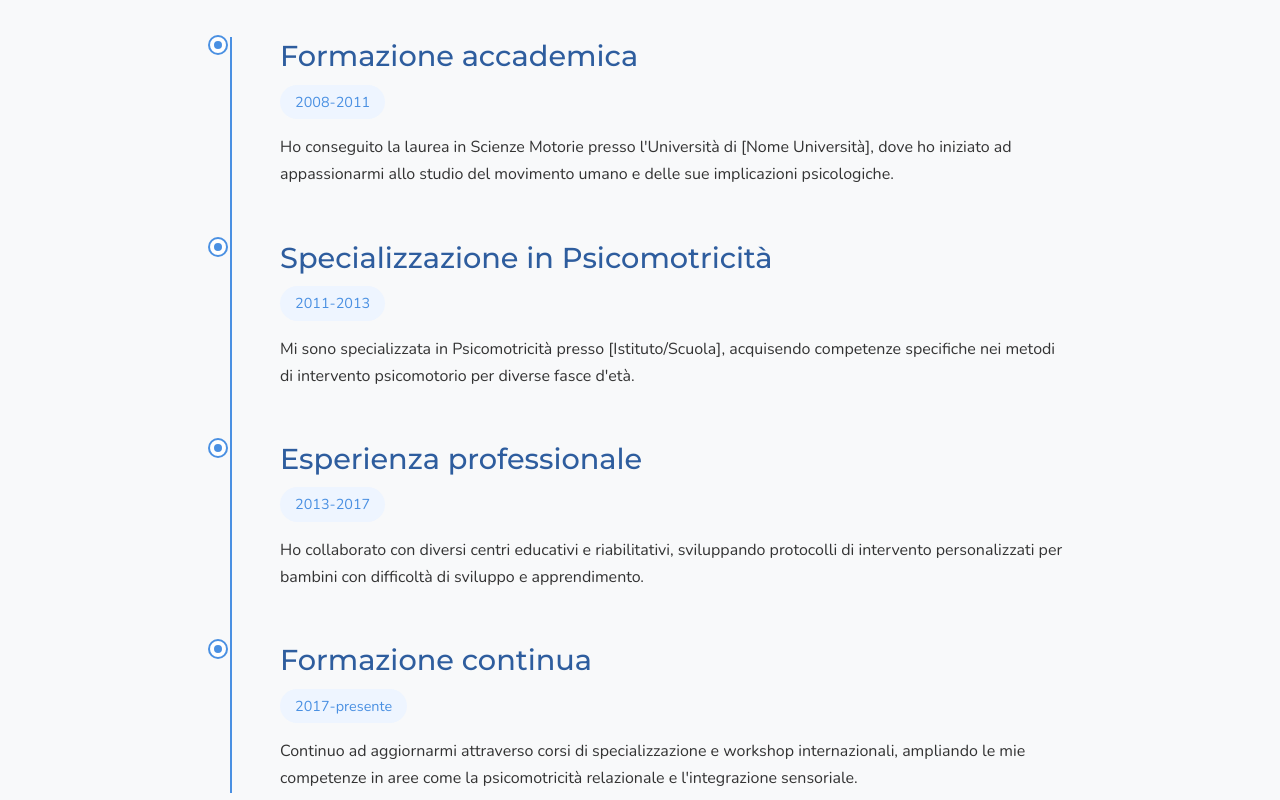
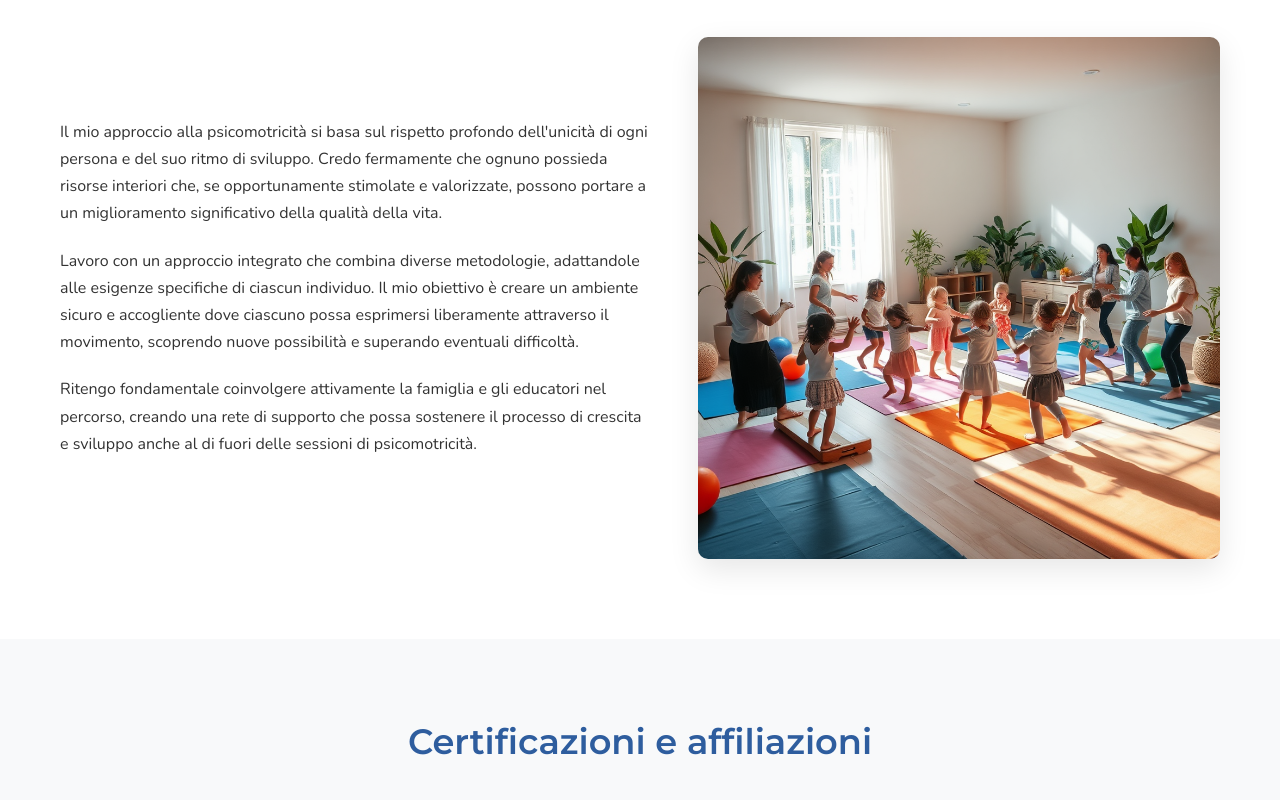
Before and after one commit to aikan86/MirianaPsicomotricita, a React (Create React App) app: page /chi-sono in a window 1280 px wide. Shown: the part 1160-1960 px from the top of the page. Built offline with nearby package versions, Linux system fonts and the light colour scheme.

Commit message:
Update ChiSono.js

```diff
--- a/src/pages/ChiSono.js
+++ b/src/pages/ChiSono.js
@@ -33,63 +33,6 @@ function ChiSono() {
               <blockquote>
                 "da pensare spermegacitazione con i controcazzi"
               </blockquote>
-            </div>
-          </div>
-        </div>
-      </section>
-
-      <section className="background-section">
-        <div className="background-container">
-          <h2>Il mio percorso</h2>
-          <div className="timeline">
-            <div className="timeline-item">
-              <div className="timeline-dot"></div>
-              <div className="timeline-content">
-                <h3>Formazione accademica</h3>
-                <p className="timeline-date">2008-2011</p>
-                <p>
-                  Ho conseguito la laurea in Scienze Motorie presso l'Università di [Nome Università],
-                  dove ho iniziato ad appassionarmi allo studio del movimento umano e delle sue
-                  implicazioni psicologiche.
-                </p>
-              </div>
-            </div>
-            <div className="timeline-item">
-              <div className="timeline-dot"></div>
-              <div className="timeline-content">
-                <h3>Specializzazione in Psicomotricità</h3>
-                <p className="timeline-date">2011-2013</p>
-                <p>
-                  Mi sono specializzata in Psicomotricità presso [Istituto/Scuola], acquisendo
-                  competenze specifiche nei metodi di intervento psicomotorio per diverse fasce d'età.
-                </p>
-              </div>
-            </div>
-
-            <div className="timeline-item">
-              <div className="timeline-dot"></div>
-              <div className="timeline-content">
-                <h3>Esperienza professionale</h3>
-                <p className="timeline-date">2013-2017</p>
-                <p>
-                  Ho collaborato con diversi centri educativi e riabilitativi, sviluppando
-                  protocolli di intervento personalizzati per bambini con difficoltà di sviluppo
-                  e apprendimento.
-                </p>
-              </div>
-            </div>
-
-            <div className="timeline-item">
-              <div className="timeline-dot"></div>
-              <div className="timeline-content">
-                <h3>Formazione continua</h3>
-                <p className="timeline-date">2017-presente</p>
-                <p>
-                  Continuo ad aggiornarmi attraverso corsi di specializzazione e workshop
-                  internazionali, ampliando le mie competenze in aree come la psicomotricità
-                  relazionale e l'integrazione sensoriale.
-                </p>
-              </div>
             </div>
           </div>
         </div>
```
